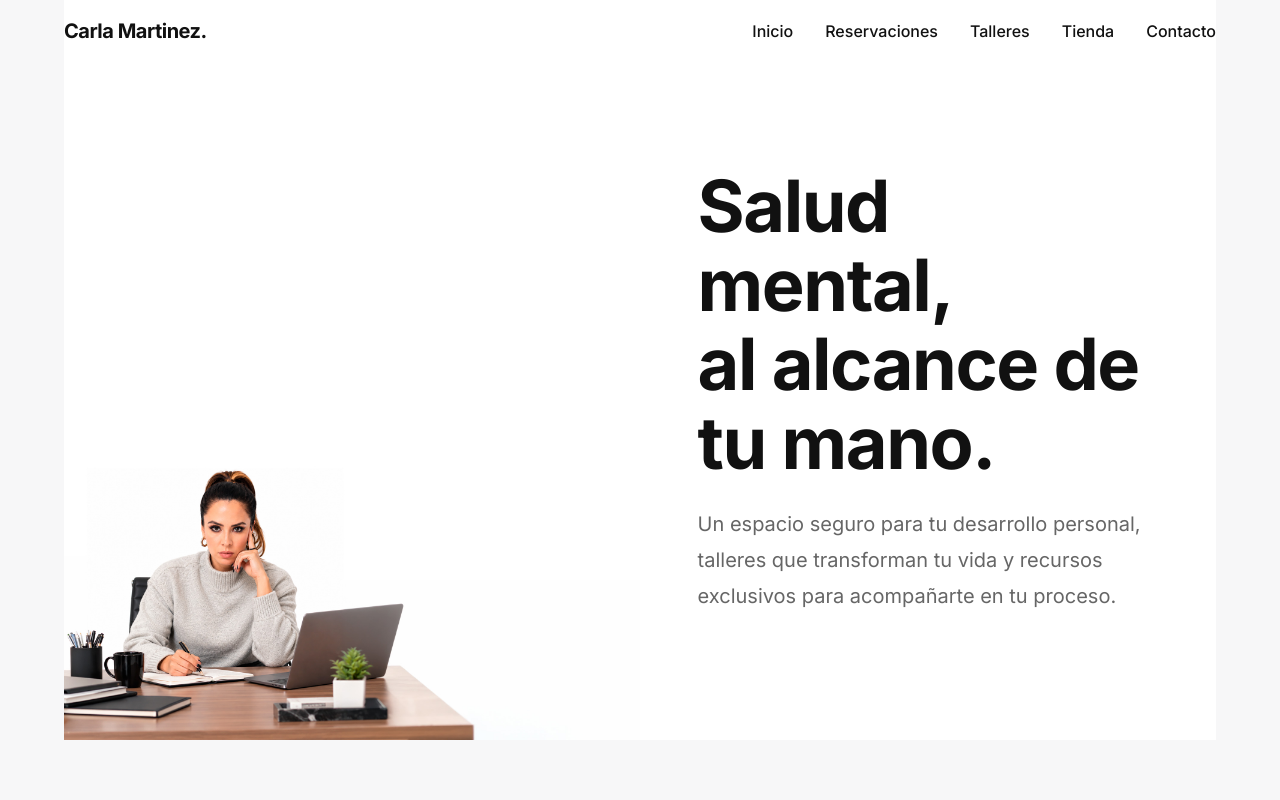
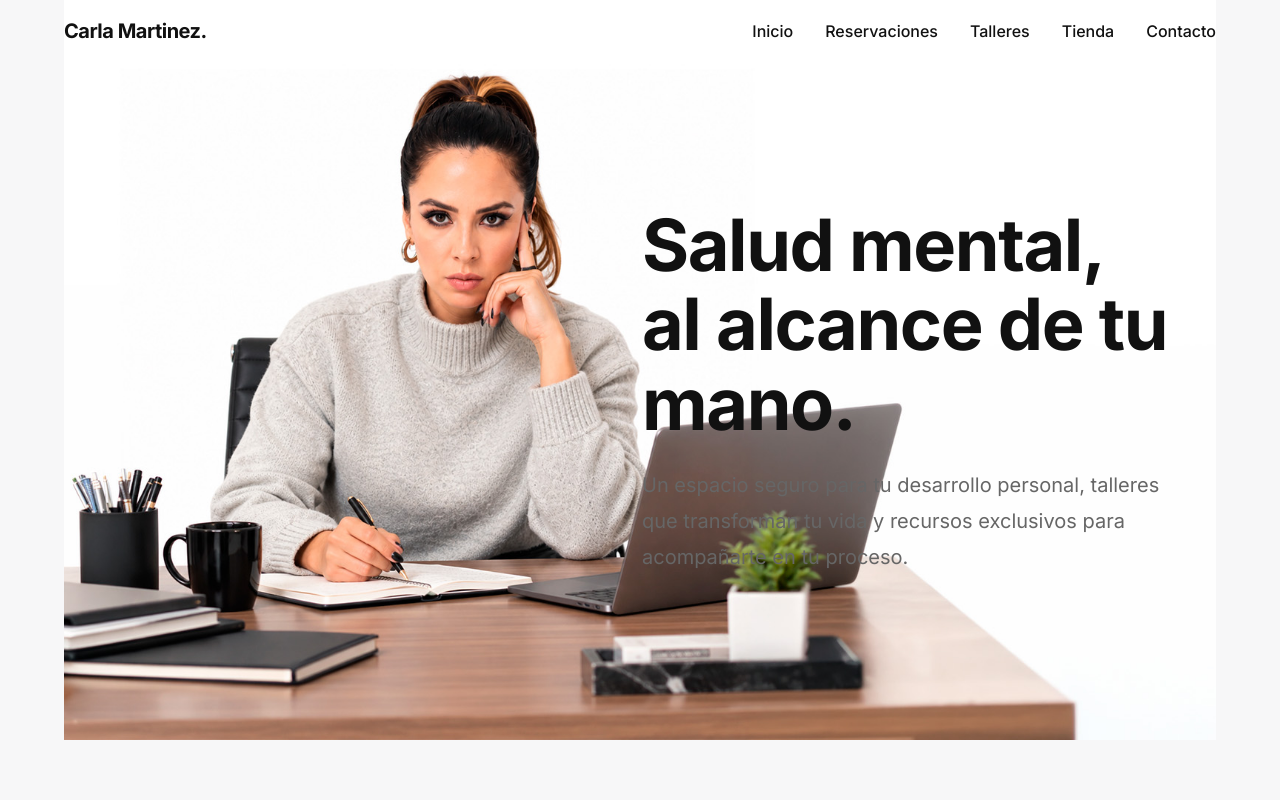
Before and after one commit to Villegascs/Psi.-Carla-Martinez, a Next.js app: page / in a window 1280 px wide. Shown: the top 800 px of the page. Built offline with nearby package versions, Linux system fonts and the light colour scheme; no server answers.

Commit message:
Revert to full screen hero background image

```diff
--- a/src/app/page.tsx
+++ b/src/app/page.tsx
@@ -5,27 +5,27 @@ export default function Home() {
   return (
     <div style={{ width: "100%" }}>
       {/* Hero Section */}
-      <div style={{ position: "relative", width: "100%", minHeight: "100vh", display: "flex", flexWrap: "wrap", alignItems: "center", marginTop: "-100px", backgroundColor: "#fff" }}>
+      <div style={{ position: "relative", width: "100%", minHeight: "100vh", display: "flex", alignItems: "center", overflow: "hidden", marginTop: "-100px" }}>
 
-        {/* Image Container */}
-        <div style={{ flex: "1 1 50%", height: "100vh", minHeight: "500px", display: "flex", alignItems: "flex-end", justifyContent: "flex-start", position: "relative" }}>
+        {/* Background Image */}
         <img
           src="/pagina-de-inicio.jpg"
           alt="Dra. Carla Martinez"
-            style={{ position: "absolute", bottom: 0, left: 0, width: "100%", height: "100%", objectFit: "contain", objectPosition: "left bottom" }}
+          style={{ position: "absolute", top: 0, left: 0, width: "100%", height: "100%", objectFit: "cover", objectPosition: "left bottom", zIndex: -1 }}
         />
-        </div>
 
-        {/* Text Container */}
-        <div style={{ flex: "1 1 50%", display: "flex", alignItems: "center", padding: "0 5%", zIndex: 10 }}>
-          <FadeIn delay={100} direction="up" style={{ width: "100%" }}>
-            <div style={{ maxWidth: "600px", paddingTop: "100px" }}>
+        {/* Foreground Content */}
+        <div style={{ width: "100%", maxWidth: "1200px", margin: "0 auto", padding: "0 24px", paddingTop: "100px" }}>
+          <FadeIn delay={100} direction="up">
+            <div style={{ display: "flex", justifyContent: "flex-end" }}>
+              <div style={{ maxWidth: "550px" }}>
                 <h1 className="heading-1" style={{ textAlign: "left", fontSize: "4.5rem", marginBottom: "24px", lineHeight: 1.1 }}>
                   Salud mental, <br/>al alcance de tu mano.
                 </h1>
                 <p className="text-muted" style={{ fontSize: "1.25rem", lineHeight: 1.8, textAlign: "left" }}>
                   Un espacio seguro para tu desarrollo personal, talleres que transforman tu vida y recursos exclusivos para acompañarte en tu proceso.
                 </p>
+              </div>
             </div>
           </FadeIn>
         </div>
```
Lines whose indentation alone changed are shown as unchanged.
